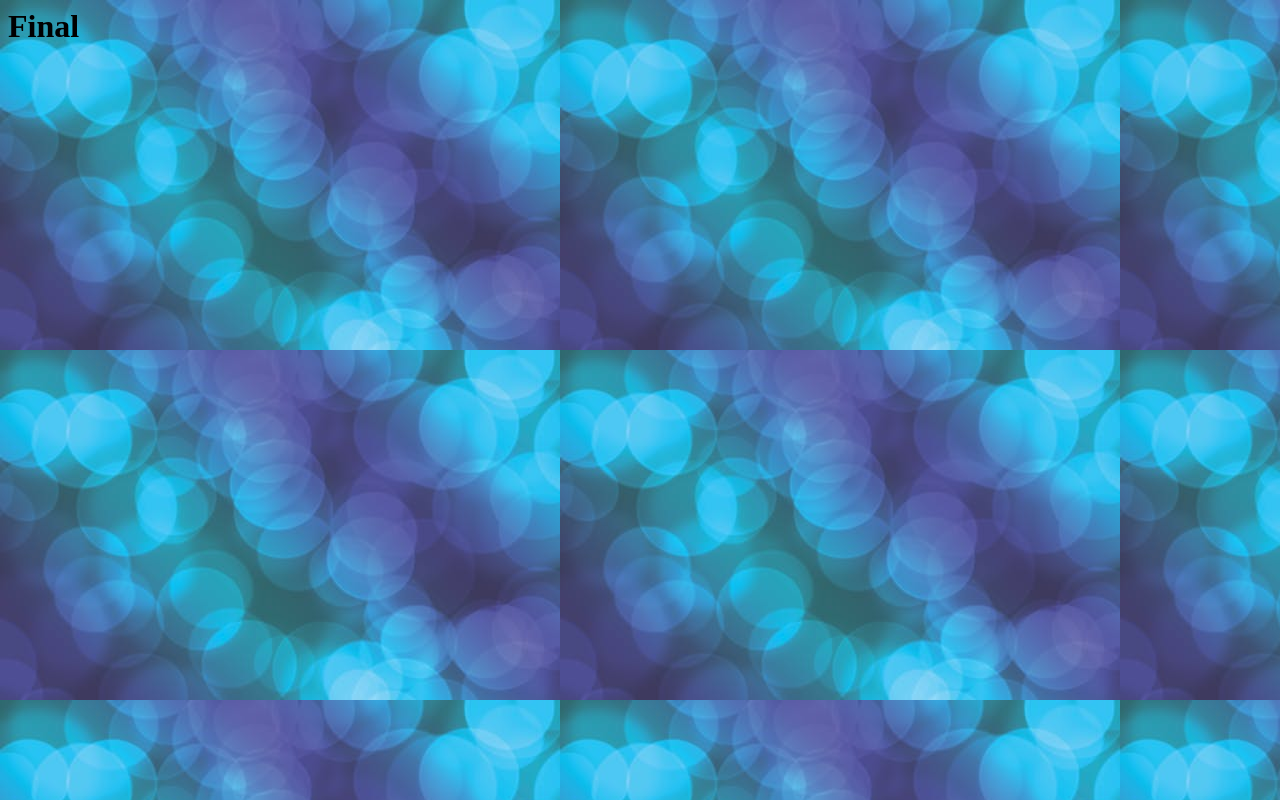
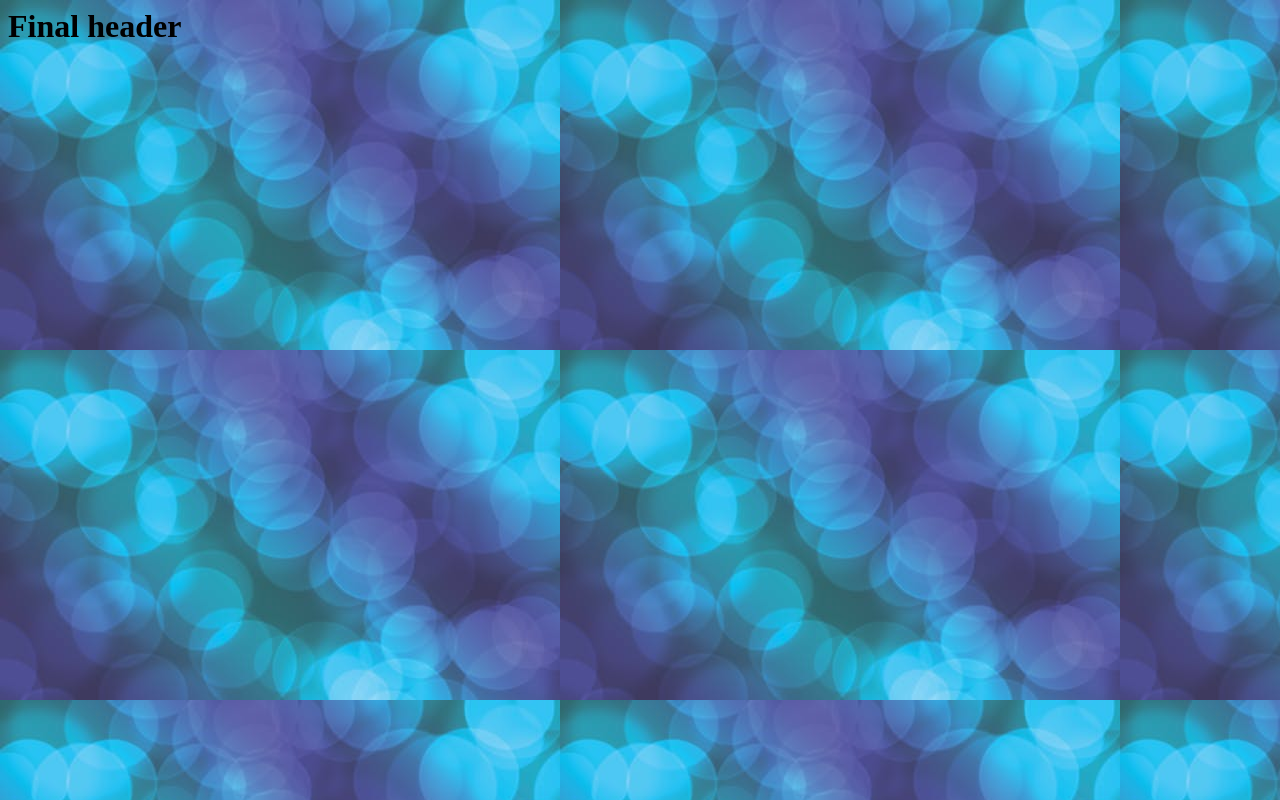
Before and after one commit to MekkyMayata/devopsIQ_practice, a plain HTML site: page devopsIQ/index.html in a window 1280 px wide. Drawn offline with Linux system fonts and the light colour scheme.

Commit message:
testing the webhook

```diff
--- a/devopsIQ/index.html
+++ b/devopsIQ/index.html
@@ -1,6 +1,6 @@
 <html>
 <title>Jenkins Prod Website</title>
 <body background="images/2.jpeg">
- <h1>Final</h1>
+ <h1>Final header</h1>
 </body>
 </html>
```
